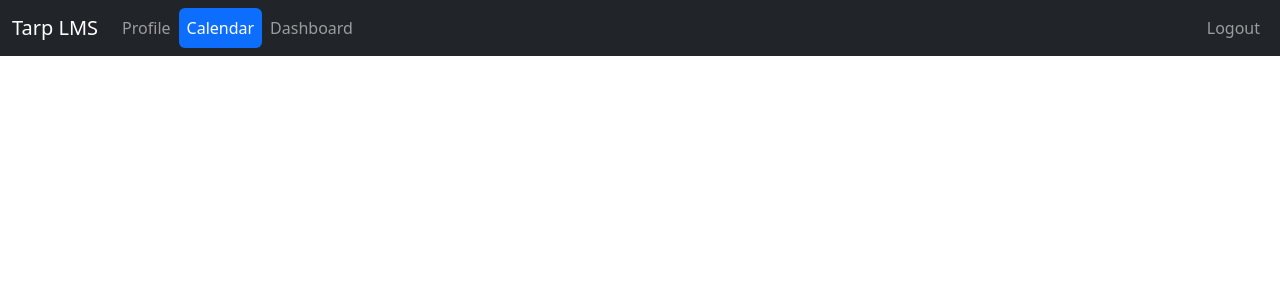
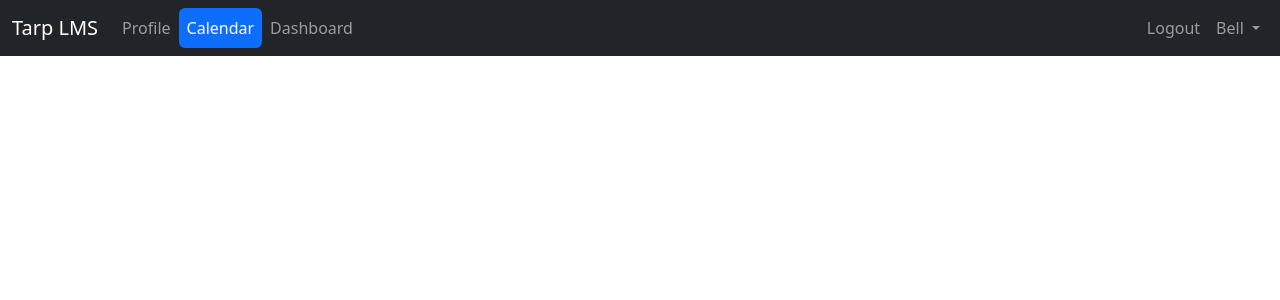
Before and after one commit to enoua5/tarp-lms-clone, a Django app: page /calendars/ in a window 1280 px wide. Shown: the top 300 px of the page. Run offline with Django 3.2, Linux system fonts and the light colour scheme.

Commit message:
Add bell

```diff
--- a/base/templates/main/base.html
+++ b/base/templates/main/base.html
@@ -38,6 +38,16 @@
                     <li class="nav-item">
                         <a class="nav-link" href="{% url 'authentication:logout' %}">Logout</a>
                     </li>
+                    <li class="nav-item dropdown">
+                        <a class="nav-link dropdown-toggle" href="#" id="navbarDropdown" role="button" data-tog>
+                            Bell
+                        </a>
+                        <div class="dropdown-menu" aria-labelledby="navbarDropdown">
+                            <a class="dropdown-item" href="#">Item 1</a>
+                            <a class="dropdown-item" href="#">Item 2</a>
+                            <a class="dropdown-item" href="#">Item 3</a>
+                        </div>
+                    </li>
                 </ul>
             </div>
         </nav>
```
Also changed, not shown: course_management/tests.py (line endings or trailing spaces).
